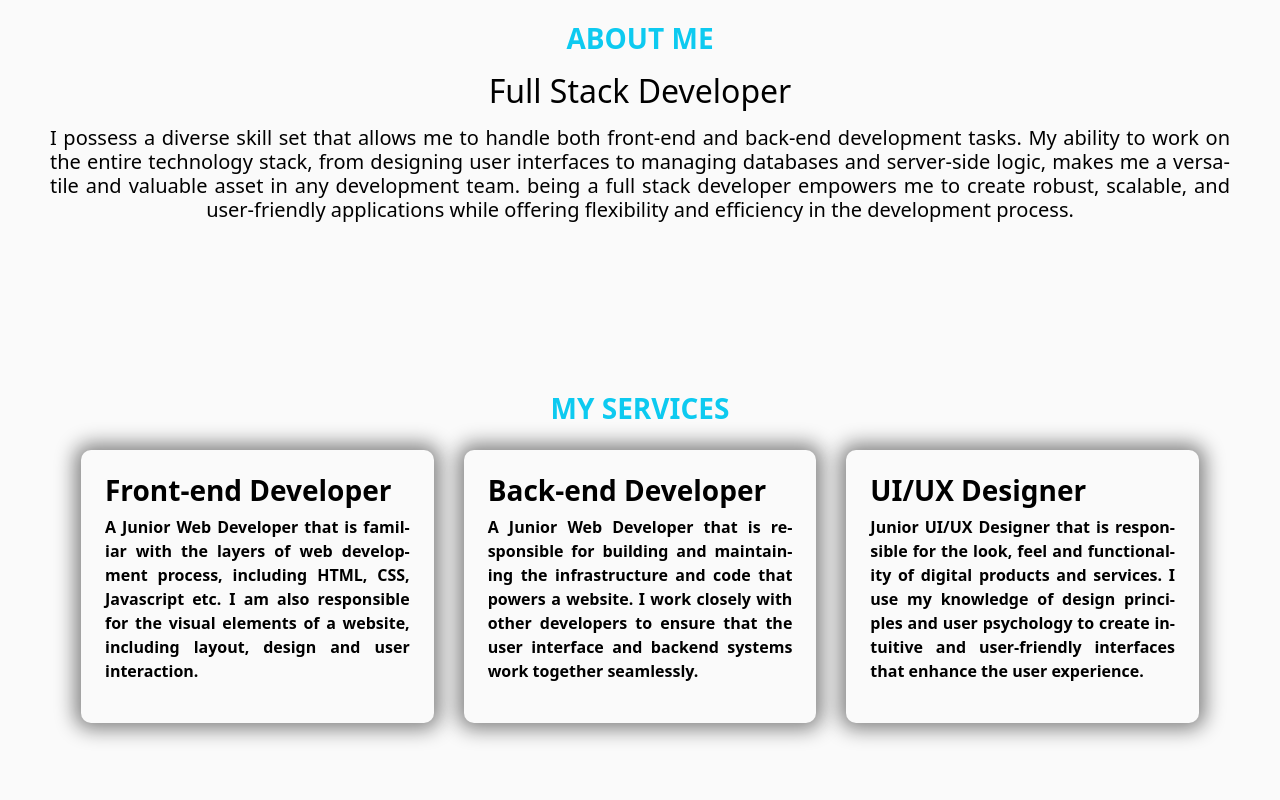
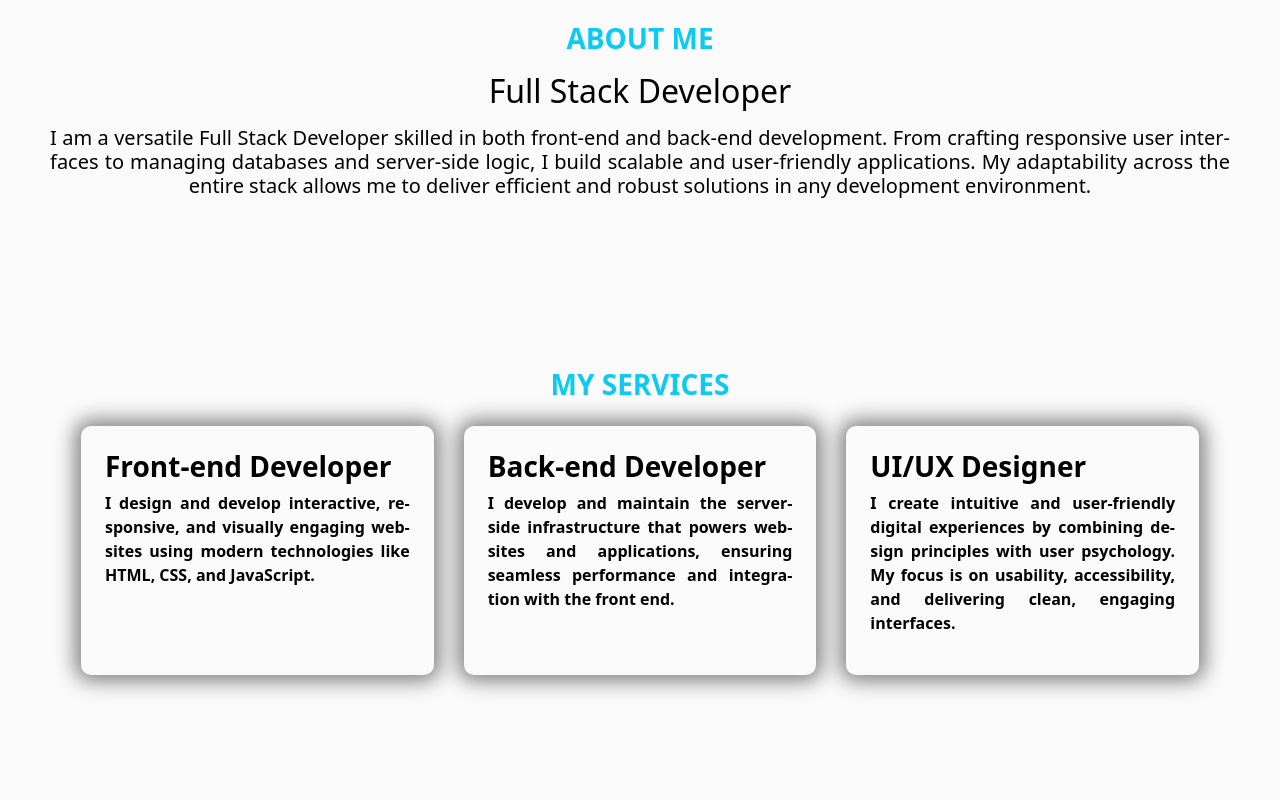
Before and after one commit to hayZedTech/port-frontend, a React (Vite) app: page / in a window 1280 px wide. Shown: the part 600-1400 px from the top of the page. Built offline with nearby package versions, Linux system fonts and the light colour scheme.

Commit message:
Initial commit

```diff
--- a/src/Contacts.jsx
+++ b/src/Contacts.jsx
@@ -20,6 +20,7 @@ export const Contacts = () => {
     <section id="contacts2" className="Contacts text-center">
       <h3 className="text-info text-center my-4 "><b>MY CONTACT</b></h3><br />
       <div className="row text-black" id="">
+         <p className="text-black h4">Feel free to reach out for collaborations, freelance projects, or full-time opportunities.</p>
         <h4 className="col-sm my-3">
           <a href="tel:+2348072178062" className="text-black text-decoration-none">
             <img src={phone1} alt="" width="25px" /> 08072178062</a>
--- a/src/Home.jsx
+++ b/src/Home.jsx
@@ -68,8 +68,7 @@ export const Home = () => {
                 <h3 className="text-info text-center"><b>ABOUT ME</b></h3>
             <h2 className="text-center my-3"> Full Stack Developer</h2>
                 <h5 className="">
-               I possess a diverse skill set that allows me to handle both front-end and back-end development tasks. My ability to work on the entire technology stack, from designing user interfaces to managing databases and server-side logic, makes me a versatile and valuable asset in any development team.
-               being a full stack developer empowers me to create robust, scalable, and user-friendly applications while offering flexibility and efficiency in the development process.
+              I am a versatile Full Stack Developer skilled in both front-end and back-end development. From crafting responsive user interfaces to managing databases and server-side logic, I build scalable and user-friendly applications. My adaptability across the entire stack allows me to deliver efficient and robust solutions in any development environment.
                 </h5>
         </div>
 
@@ -85,7 +84,7 @@ export const Home = () => {
 
             <div className="col-sm sect3a p-4">
                 <h3><b>Front-end Developer</b></h3>
-                <p>A Junior Web Developer that is familiar with the layers of web development process, including HTML, CSS, Javascript etc. I am also responsible for the visual elements of a website, including layout, design and user interaction.  </p>
+                <p>I design and develop interactive, responsive, and visually engaging websites using modern technologies like HTML, CSS, and JavaScript.  </p>
             </div>
 
 
@@ -93,7 +92,7 @@ export const Home = () => {
 
            <div className="col-sm sect3c p-4">
               <h3><b>Back-end Developer</b></h3>
-              <p>A Junior Web Developer that is responsible for building and maintaining the infrastructure and code that powers a website. I work closely with other developers to ensure that the user interface and backend systems work together seamlessly. </p>
+              <p>I develop and maintain the server-side infrastructure that powers websites and applications, ensuring seamless performance and integration with the front end.</p>
           </div>
 
 
@@ -102,7 +101,7 @@ export const Home = () => {
             <div className="col-sm sect3b p-4">
                 <h3><b>UI/UX Designer</b></h3>
                 <p>
-                  Junior UI/UX Designer that is responsible for the look, feel and functionality of digital products and services. I use my knowledge of design principles and user psychology to create intuitive and user-friendly interfaces that enhance the user experience.
+                  I create intuitive and user-friendly digital experiences by combining design principles with user psychology. My focus is on usability, accessibility, and delivering clean, engaging interfaces.
                 </p>
             </div>
 
@@ -346,6 +345,7 @@ export const Home = () => {
       <section className="Contacts text-center">
       <h3 className="text-info text-center my-4 "><b>MY CONTACT</b></h3><br />
       <div className="row text-black" id="">
+        <p className="text-black h4">Feel free to reach out for collaborations, freelance projects, or full-time opportunities.</p>
         <h4 className="col-sm my-3">
           <a href="tel:+2348072178062" className="text-black text-decoration-none">
             <img src={phone1} alt="" width="25px" /> 08072178062</a>
@@ -395,6 +395,7 @@ export const Home = () => {
               <div className="modal-body">
 
               <div className=" text-black" id="">
+                <p className="text-black h4">Feel free to reach out for collaborations, freelance projects, or full-time opportunities.</p>
         <h4 className="my-3">
           <a href="tel:+2348072178062" className="text-black text-decoration-none">
             <img src={phone1} alt="" width="25px" /> 08072178062</a>
```
